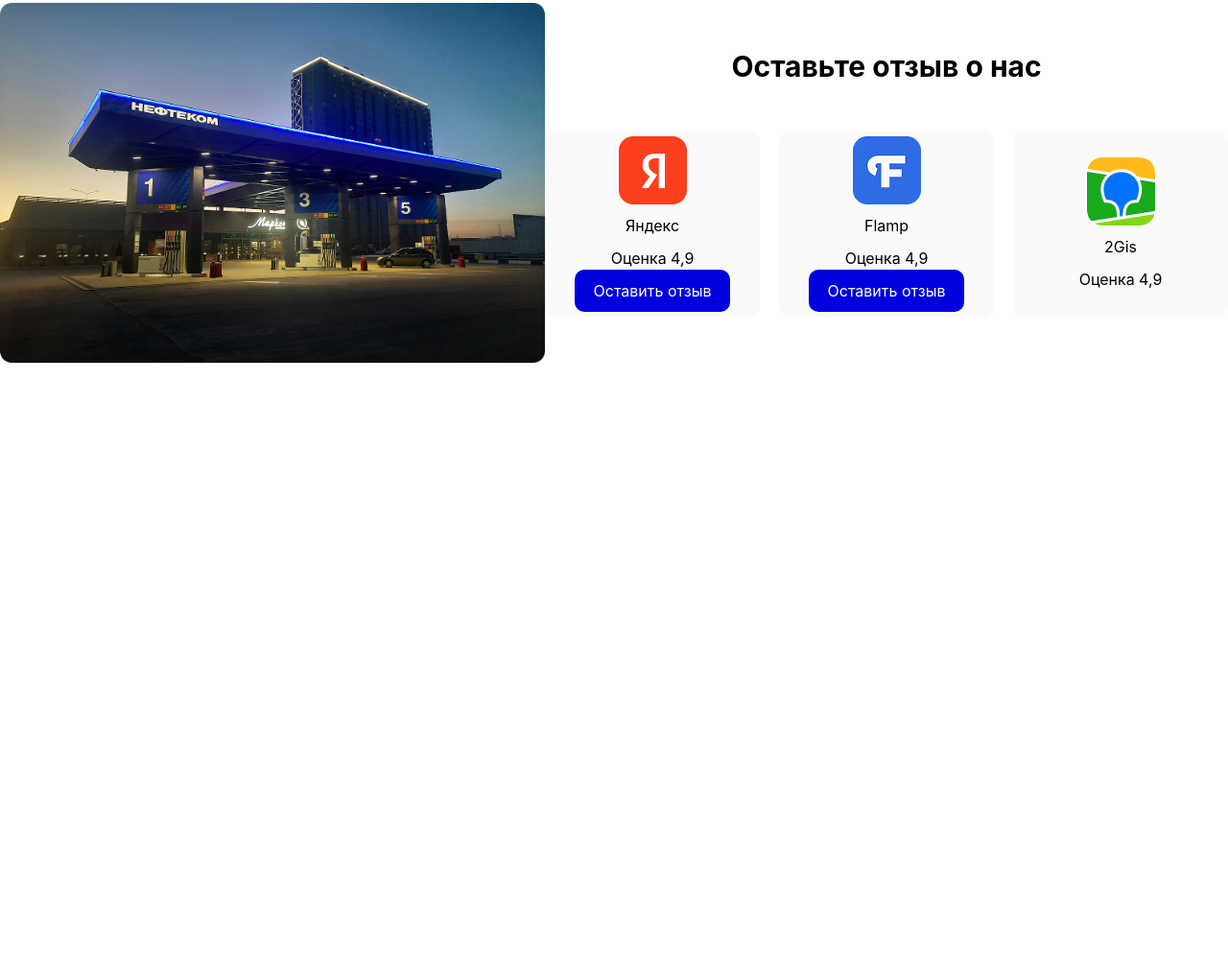
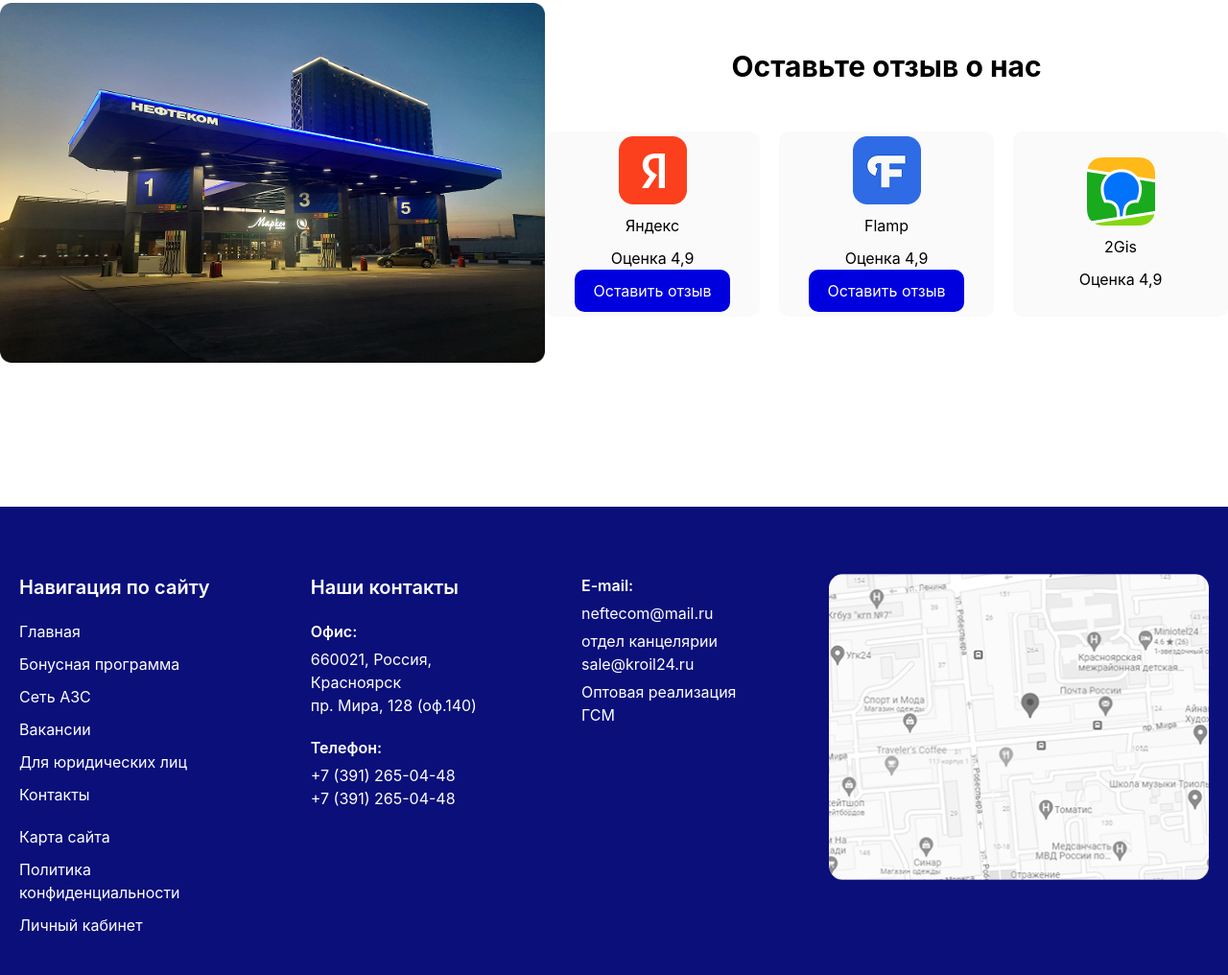
Before and after one commit to sodatovruslan/GroupProject, a website: page src/Yunus-Page/index.html in a window 1280 px wide. Shown: the part 3728-4744 px from the top of the page at 96% size. Before the commit the page ends 4106 px from the top, so only its background shows below. Drawn offline with nearby package versions, Linux system fonts and the light colour scheme; files that its build step writes are made by us from their sources.

Commit message:
finish first Yunus's page

```diff
--- a/src/Yunus-Page/index.html
+++ b/src/Yunus-Page/index.html
@@ -169,19 +169,24 @@
                 <div>
                     <h3 class="mb-[50px] text-center text-3xl font-bold">Оставьте отзыв о нас</h3>
                     <div class="flex lg:flex-row gap-5 flex-col">
-                        <div class="flex justify-center items-center flex-col bg-[#FAFAFA] p-[5px] rounded-[10px] w-[224px]">
+                        <div
+                            class="flex justify-center items-center flex-col bg-[#FAFAFA] p-[5px] rounded-[10px] w-[224px]">
                             <img src="./Yunus-Images/Group 1000004435.png" alt="">
                             <p class="mt-[10px] mb-[10px]">Яндекс</p>
                             <p>Оценка 4,9</p>
-                            <button class="px-[20px] py-[10px] text-white bg-[#0000DE] rounded-[10px]">Оставить отзыв</button>
+                            <button class="px-[20px] py-[10px] text-white bg-[#0000DE] rounded-[10px]">Оставить
+                                отзыв</button>
                         </div>
-                        <div class="flex justify-center items-center flex-col bg-[#FAFAFA] p-[5px] rounded-[10px] w-[224px]">
+                        <div
+                            class="flex justify-center items-center flex-col bg-[#FAFAFA] p-[5px] rounded-[10px] w-[224px]">
                             <img src="./Yunus-Images/Group 1000004451.png" alt="">
                             <p class="mt-[10px] mb-[10px]">Flamp</p>
                             <p>Оценка 4,9</p>
-                             <button class="px-[20px] py-[10px] text-white bg-[#0000DE] rounded-[10px]">Оставить отзыв</button>
+                            <button class="px-[20px] py-[10px] text-white bg-[#0000DE] rounded-[10px]">Оставить
+                                отзыв</button>
                         </div>
-                        <div class="flex justify-center items-center flex-col bg-[#FAFAFA] p-[5px] rounded-[10px] w-[224px]">
+                        <div
+                            class="flex justify-center items-center flex-col bg-[#FAFAFA] p-[5px] rounded-[10px] w-[224px]">
                             <img src="./Yunus-Images/Group 1000004452.png" alt="">
                             <p class="mt-[10px] mb-[10px]">2Gis</p>
                             <p>Оценка 4,9</p>
@@ -191,6 +196,60 @@
             </div>
         </article>
 
+        <footer class="bg-[#0A0F7A] text-white mt-[150px] pt-[70px] pb-[40px]">
+
+            <div class="max-w-[1400px] m-auto flex lg:flex-row flex-col justify-between gap-[60px] px-[20px]">
+
+                <!-- 1. Навигация -->
+                <div>
+                    <h4 class="text-xl font-semibold mb-[20px]">Навигация по сайту</h4>
+
+                    <p class="mb-[10px]">Главная</p>
+                    <p class="mb-[10px]">Бонусная программа</p>
+                    <p class="mb-[10px]">Сеть АЗС</p>
+                    <p class="mb-[10px]">Вакансии</p>
+                    <p class="mb-[10px]">Для юридических лиц</p>
+                    <p class="mb-[10px]">Контакты</p>
+
+                    <p class="mt-[20px] mb-[10px]">Карта сайта</p>
+                    <p class="mb-[10px]">Политика конфиденциальности</p>
+                    <p>Личный кабинет</p>
+                </div>
+
+                <!-- 2. Контакты -->
+                <div>
+                    <h4 class="text-xl font-semibold mb-[20px]">Наши контакты</h4>
+
+                    <p class="mb-[5px] font-semibold">Офис:</p>
+                    <p class="mb-[20px]">
+                        660021, Россия, Красноярск <br>
+                        пр. Мира, 128 (оф.140)
+                    </p>
+
+                    <p class="mb-[5px] font-semibold">Телефон:</p>
+                    <p class="mb-[20px]">
+                        +7 (391) 265-04-48 <br>
+                        +7 (391) 265-04-48
+                    </p>
+                </div>
+
+                <div>
+                    <p class="mb-[5px] font-semibold">E-mail:</p>
+                    <p class="mb-[5px]">neftecom@mail.ru</p>
+                    <p>отдел канцелярии</p>
+                    <p class="mb-[5px]">sale@kroil24.ru</p>
+                    <p>Оптовая реализация ГСМ</p>
+                </div>
+
+
+                <div>
+                    <img src="./Yunus-Images/Rectangle 904.png" alt="">
+                </div>
+
+            </div>
+
+        </footer>
+
     </main>
 
 </body>
```
Also changed, not shown: src/Yunus-Page/Yunus-Images/Rectangle 904.png (added).
